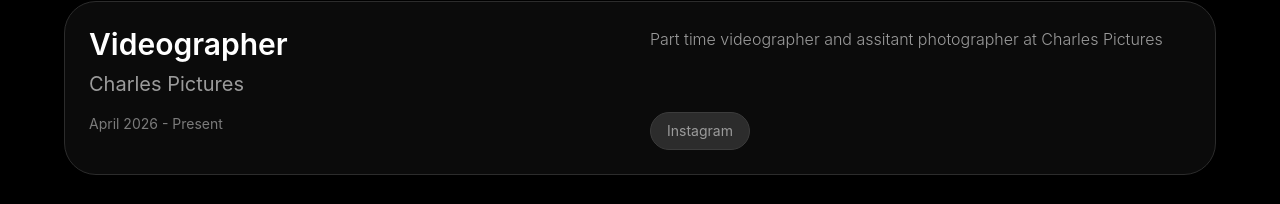
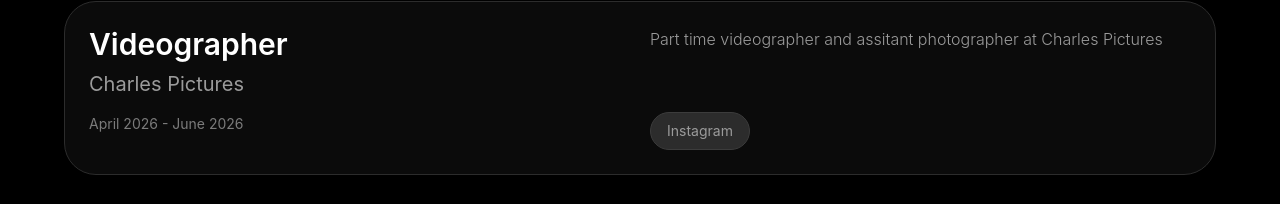
Before and after one commit to viii-fn/portfolio, a React (Vite) app: page / in a window 1280 px wide. Shown: the part 2570-2774 px from the top of the page. Built offline with nearby package versions, Linux system fonts and the light colour scheme.

Commit message:
Minor bio update

```diff
--- a/src/user.ts
+++ b/src/user.ts
@@ -86,7 +86,7 @@ export const elvis: userProp[] = [
             title: 'videographer',
             company: 'Charles Pictures',
             startDate: new Date(2026, 3, 23),
-            endDate: null,
+            endDate: new Date(2026, 5, 1),
             description: 'Part time videographer and assitant photographer at Charles Pictures',
             social: [
               {
```
